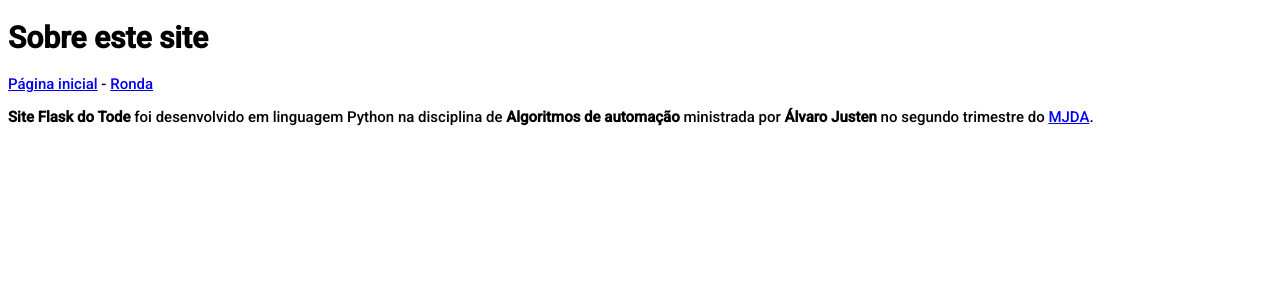
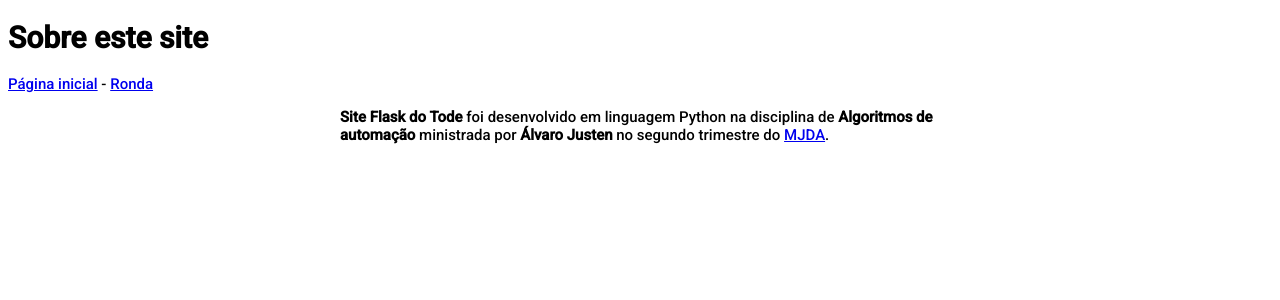
Before and after one commit to todearaujo/robosdotode, a Flask app: page /sobre in a window 1280 px wide. Shown: the top 300 px of the page. Run offline with Flask 2, Linux system fonts and the light colour scheme.

Commit message:
Update base.html

```diff
--- a/templates/base.html
+++ b/templates/base.html
@@ -15,6 +15,11 @@
       h2 {
         text-align: center;
         font-weight: 500;
+      }
+
+      div {
+        max-width: 600px;
+        margin: auto;
       }
 
       td, th {
```
